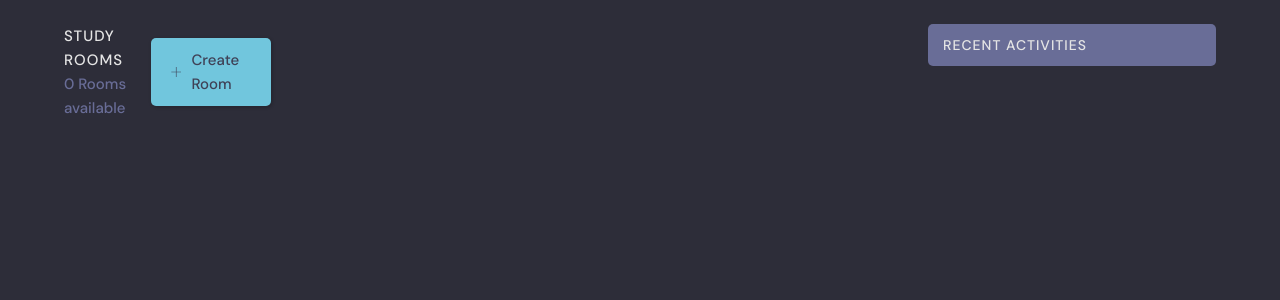
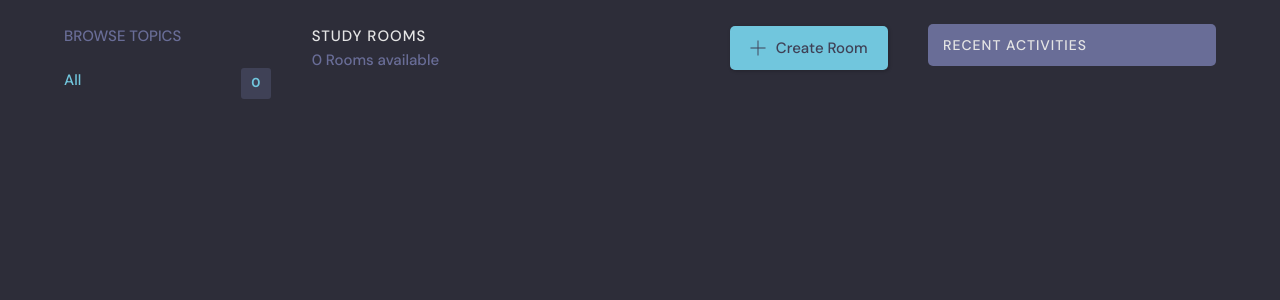
Before and after one commit to DenysSoldatenko/RoomTalk_project, a Django app: page / in a window 1280 px wide. Shown: the part 76-376 px from the top of the page. Run offline with Django 5.2, Linux system fonts and the light colour scheme; data that the repository does not hold is empty.

Commit message:
Added user profile functionality

```diff
--- a/core/templates/core/page_home.html
+++ b/core/templates/core/page_home.html
@@ -4,8 +4,7 @@
 
 <main class="layout layout--3">
     <div class="container">
-{#        {% include 'core/topics_component.html' %}#}
-
+        {% include 'core/component_topics.html' %}
         <div class="roomList">
 
             <div class="mobile-menu">
--- a/core/templates/core/profile.html
+++ b/core/templates/core/page_user_profile.html
@@ -3,7 +3,7 @@
 {% block content %}
     <main class="profile-page layout layout--3">
         <div class="container">
-            {% include 'core/topics_component.html' %}
+            {% include 'core/component_topics.html' %}
             <div class="roomList">
                 <div class="profile">
                     <div class="profile__avatar">
@@ -15,7 +15,7 @@
                         <h3>{{ user.name }}</h3>
                         <p>@{{ user.username }}</p>
                         {% if request.user == user %}
-                            <a href="{% url 'update-user' %}" class="btn btn--main btn--pill">Edit Profile</a>
+                            <a href="{% url 'user-update' %}" class="btn btn--main btn--pill">Edit Profile</a>
                         {% endif %}
                     </div>
                     <div class="profile__about">
@@ -26,12 +26,12 @@
                     </div>
                 </div>
 
+                {% include 'core/component_feed.html' %}
                 <div class="roomList__header">
                     <div>
                         <h2>RoomTalk - Connecting Minds, Building Conversations</h2>
                     </div>
                 </div>
-                {% include 'core/component_feed.html' %}
             </div>
             {% include 'core/component_activity.html' %}
         </div>
--- a/core/views.py
+++ b/core/views.py
@@ -5,7 +5,7 @@ from django.http import HttpResponse
 from django.shortcuts import get_object_or_404
 from django.shortcuts import redirect, render
 
-from core.models import Room, Message, Topic
+from core.models import Room, Message, Topic, User
 from .forms import UserRegistrationForm, RoomForm
 
 
@@ -157,9 +157,16 @@ def delete_message(request, pk):
     return render(request, 'core/component_delete.html', {'obj': message})
 
 
-def user_profile(request):
-    return None
+@login_required(login_url='login')
+def user_profile(request, pk):
+    user = User.objects.get(id=pk)
+    rooms = user.room_set.all()
+    room_messages = user.message_set.all()
+    topics = Topic.objects.all()
+    context = {'user': user, 'rooms': rooms, 'room_messages': room_messages, 'topics': topics}
+    return render(request, 'core/page_user_profile.html', context)
 
 
+@login_required(login_url='login')
 def update_user(request):
     return None
```
Also changed, not shown: core/templates/core/component_topics.html (renamed from core/templates/core/topics_component.html).
